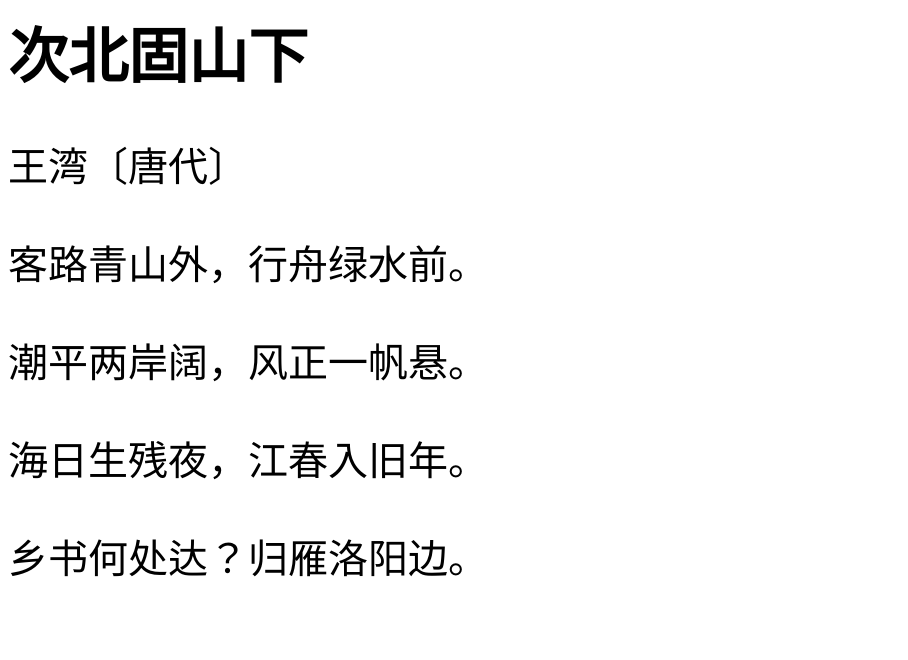
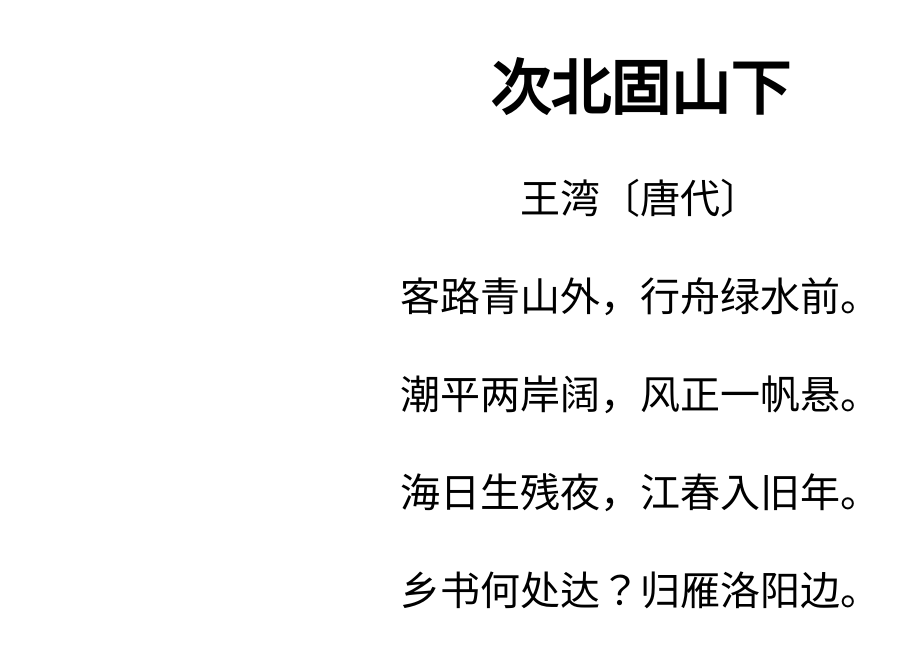
Before and after one commit to hansvanwood/hansvanwood.github.io, a plain HTML site: page index.html in a window 1280 px wide. Shown: the whole page, without its empty margins (0-908 px from the left). Drawn offline with Linux system fonts and the light colour scheme.

Commit message:
Update index.html

```diff
--- a/index.html
+++ b/index.html
@@ -1,6 +1,30 @@
-    <h1 style="font-size: 60px;">次北固山下</h1>
-    <p style="font-size: 40px;">王湾〔唐代〕</p>
-    <p style="font-size: 40px;">客路青山外，行舟绿水前。</p>
-    <p style="font-size: 40px;">潮平两岸阔，风正一帆悬。</p>
-    <p style="font-size: 40px;">海日生残夜，江春入旧年。</p>
-    <p style="font-size: 40px;">乡书何处达？归雁洛阳边。</p>
+<!DOCTYPE html>
+<html lang="cn">
+  <head>
+    <meta charset="UTF-8" />
+    <meta name="viewport" content="width=device-width, initial-scale=1.0" />
+    <title>字体样式</title>
+    <style>
+      * {
+        text-align: center;
+      }
+      /* CSS样式 */
+      h1 {
+        font-family: 方正毡笔黑简体;
+        font-size: 60px;
+      }
+      p {
+        font-size: 40px; /*字体大小*/
+        font-family: 方正粗活意简体;
+      }
+    </style>
+  </head>
+  <body>
+    <h1>次北固山下</h1>
+    <p>王湾〔唐代〕</p>
+    <p>客路青山外，行舟绿水前。</p>
+    <p>潮平两岸阔，风正一帆悬。</p>
+    <p>海日生残夜，江春入旧年。</p>
+    <p>乡书何处达？归雁洛阳边。</p>
+  </body>
+</html>
```
